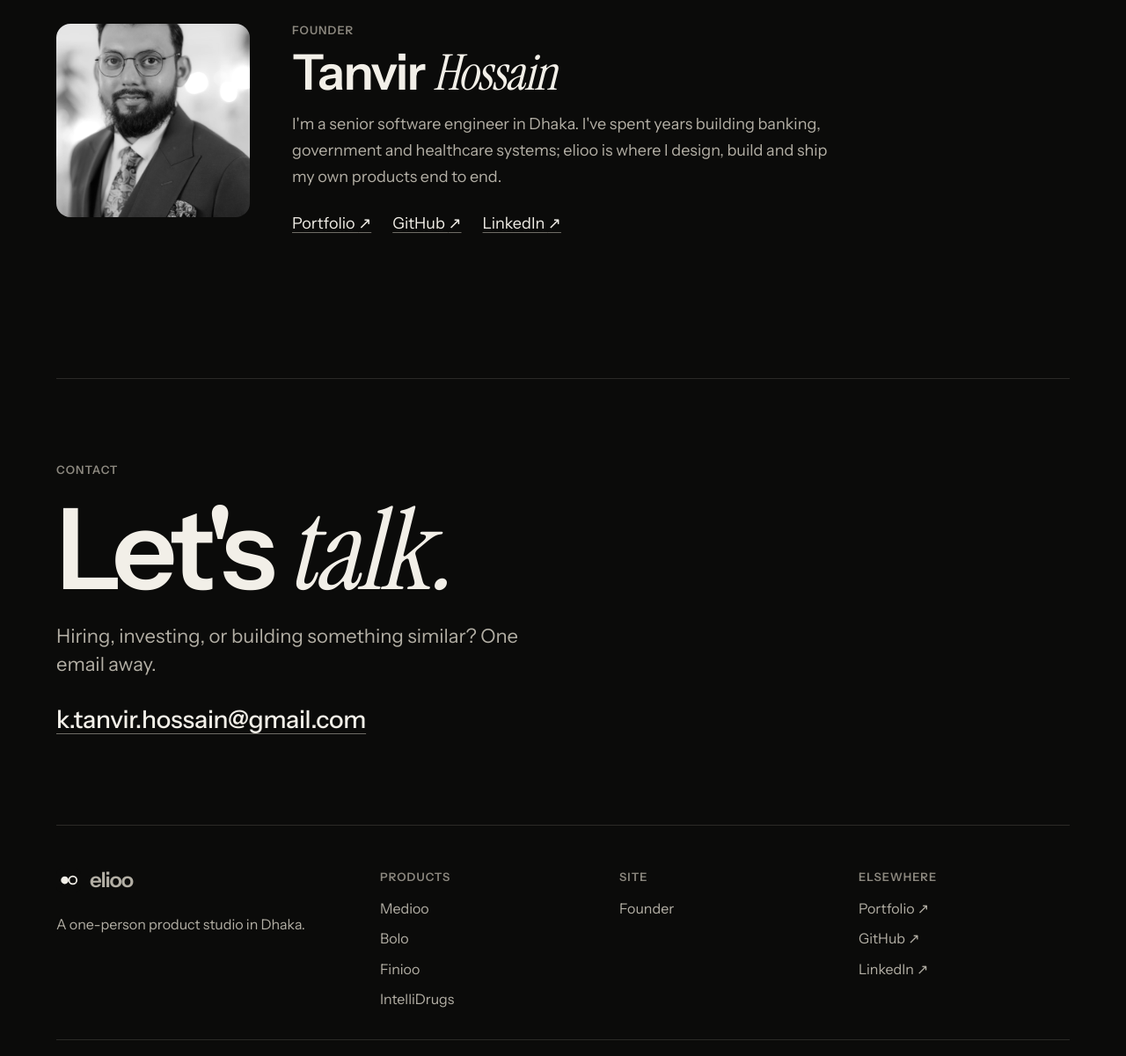
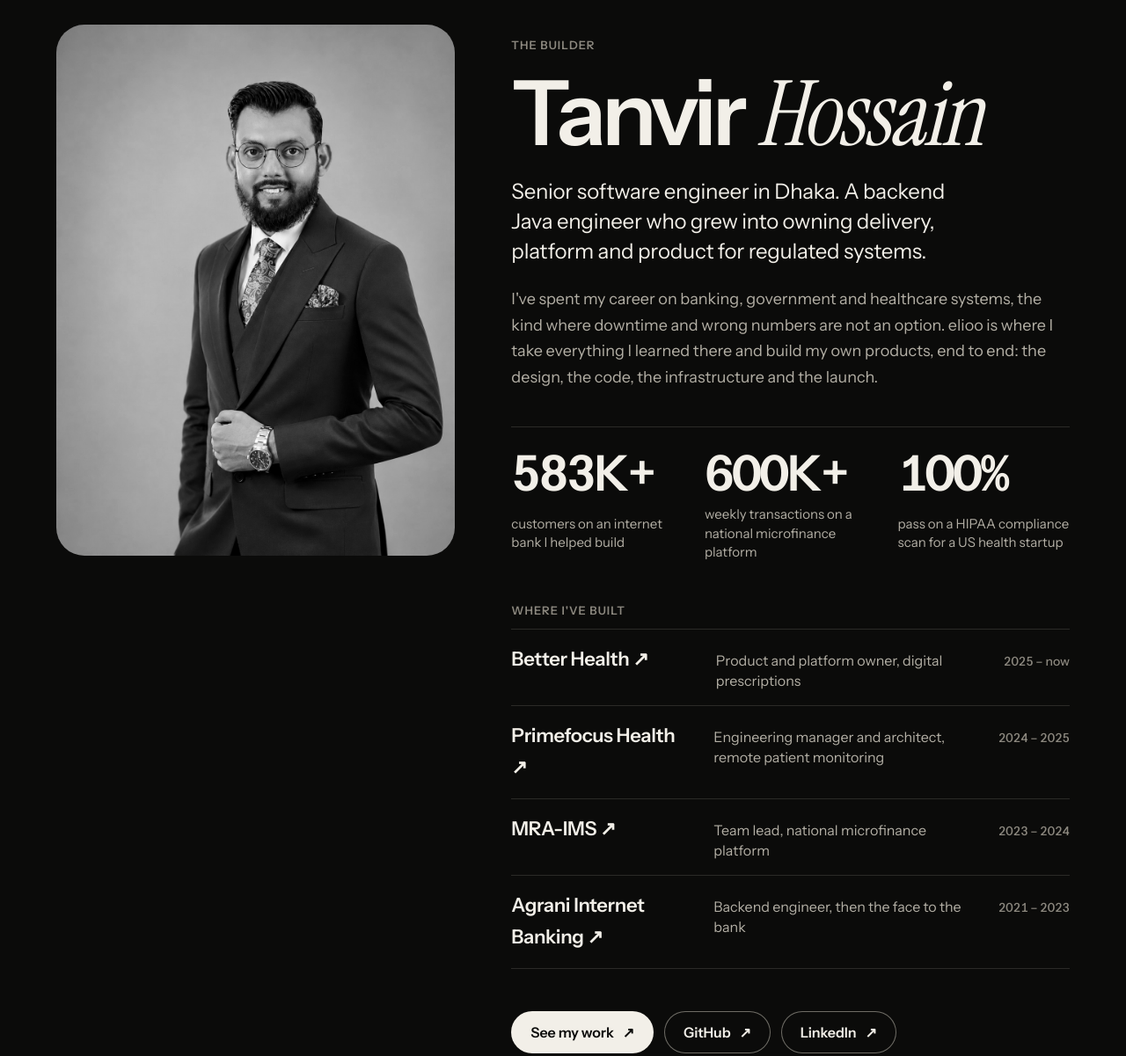
Before and after one commit to KhondokerTanvirHossain/elioo-web, an Astro site: page / in a window 1280 px wide. Shown: the part 4960-6161 px from the top of the page at 88% size. Built offline with nearby package versions, Linux system fonts and the light colour scheme; Astro itself is replaced by a stand-in of ours.

Commit message:
feat: larger founder section with studio portrait, proof points and work history
Co-Authored-By: Claude Opus 5.5 <noreply@anthropic.com>

```diff
--- a/src/components/Founder.astro
+++ b/src/components/Founder.astro
@@ -2,16 +2,69 @@
 import { site } from '../data/site';
 const f = site.founder;
 ---
-<section class="e-frame e-section" id="founder" aria-labelledby="founder-h">
-  <div class="e-founder">
-    <img class="e-founder__photo" src={f.photo} alt={`${f.first} ${f.last}`} width="220" height="220" loading="lazy" />
-    <div>
-      <p class="e-eyebrow">Founder</p>
-      <h2 id="founder-h" class="e-founder__name">{f.first} <span class="e-accent">{f.last}</span></h2>
-      <p class="e-founder__bio">{f.bio}</p>
-      <div class="e-founder__links">
-        {f.links.map((l) => <a class="e-link" href={l.href} target="_blank" rel="me noopener">{l.label} <span aria-hidden="true">↗</span></a>)}
-      </div>
+<section class="e-frame e-section e-founder2" id="founder" aria-labelledby="founder-h">
+  <div class="e-founder2__media">
+    <img class="e-founder__portrait" src={f.portrait.src} alt={`${f.first} ${f.last}`} width={f.portrait.width} height={f.portrait.height} loading="lazy" decoding="async" />
+  </div>
+  <div class="e-founder2__body">
+    <p class="e-eyebrow">The builder</p>
+    <h2 id="founder-h" class="e-founder2__name">{f.first} <span class="e-accent">{f.last}</span></h2>
+    <p class="e-founder__role">{f.role}</p>
+    <p class="e-founder2__bio">{f.bio}</p>
+
+    <ul class="e-founder2__facts" aria-label="Proof points">
+      {f.facts.map((x) => <li class="e-founder__fact"><b>{x.n}</b><span>{x.label}</span></li>)}
+    </ul>
+
+    <div class="e-founder2__work">
+      <p class="e-eyebrow">Where I've built</p>
+      <ul class="e-founder__work">
+        {f.work.map((w) => (
+          <li>
+            <a href={w.href} target="_blank" rel="noopener">
+              <span class="e-founder__work-name">{w.name} <span aria-hidden="true">↗</span></span>
+              <span class="e-founder__work-what">{w.what}</span>
+              <span class="e-founder__work-years">{w.years}</span>
+            </a>
+          </li>
+        ))}
+      </ul>
+    </div>
+
+    <div class="e-founder2__actions">
+      <a class="e-btn e-btn--primary" href={f.portfolio} target="_blank" rel="me noopener">See my work <span class="e-arrow" aria-hidden="true">↗</span></a>
+      {f.links.filter((l) => l.label !== 'Portfolio').map((l) => <a class="e-btn e-btn--ghost" href={l.href} target="_blank" rel="me noopener">{l.label} <span class="e-arrow" aria-hidden="true">↗</span></a>)}
     </div>
   </div>
 </section>
+
+<style is:global>
+  .e-founder2 { display: grid; grid-template-columns: minmax(0, 5fr) minmax(0, 7fr); gap: var(--s-8); align-items: start; border-top: 1px solid var(--hairline); }
+  .e-founder2__media { position: sticky; top: calc(var(--s-6) + 72px); }
+  .e-founder__portrait { display: block; width: 100%; height: auto; aspect-ratio: 1086 / 1448; object-fit: cover; border-radius: var(--r-lg); filter: grayscale(1) contrast(1.04); background: var(--raised); }
+  .e-founder2__body { display: grid; gap: var(--s-5); min-width: 0; padding-top: var(--s-4); }
+  .e-founder2__name { margin: 0; font-size: clamp(56px, 8vw, 112px); line-height: 0.9; font-weight: 600; letter-spacing: -0.05em; font-stretch: 88%; }
+  .e-founder__role { margin: 0; font-size: 24px; line-height: 1.4; letter-spacing: -0.01em; color: var(--ink); max-width: 34ch; text-wrap: pretty; }
+  .e-founder2__bio { margin: 0; color: var(--ink-2); max-width: 56ch; }
+  .e-founder2__facts { list-style: none; margin: var(--s-4) 0 0; padding: var(--s-5) 0 0; border-top: 1px solid var(--hairline); display: grid; grid-template-columns: repeat(3, minmax(0, 1fr)); gap: var(--s-5); }
+  .e-founder__fact { display: grid; gap: var(--s-2); }
+  .e-founder__fact b { font-size: clamp(40px, 4.5vw, 56px); line-height: 1; font-weight: 600; letter-spacing: -0.04em; font-variant-numeric: tabular-nums; }
+  .e-founder__fact span { font-size: 15px; line-height: 1.45; color: var(--ink-2); max-width: 22ch; }
+  .e-founder2__work { display: grid; gap: var(--s-3); margin-top: var(--s-5); }
+  .e-founder__work { list-style: none; margin: 0; padding: 0; border-top: 1px solid var(--hairline); }
+  .e-founder__work li { border-bottom: 1px solid var(--hairline); }
+  .e-founder__work a { display: grid; grid-template-columns: minmax(0, 1.1fr) minmax(0, 1.6fr) auto; gap: var(--s-2) var(--s-5); align-items: baseline; padding: var(--s-4) 0; color: var(--ink); text-decoration: none; transition: padding var(--d-base) var(--ease-out), color var(--d-fast) var(--ease-out); }
+  .e-founder__work a:hover { padding-left: var(--s-3); }
+  .e-founder__work-name { font-size: 22px; font-weight: 600; letter-spacing: -0.015em; }
+  .e-founder__work-what { color: var(--ink-2); font-size: 16px; line-height: 1.45; }
+  .e-founder__work-years { color: var(--ink-3); font-size: 14px; font-weight: 500; font-variant-numeric: tabular-nums; white-space: nowrap; }
+  .e-founder2__actions { display: flex; flex-wrap: wrap; gap: var(--s-3); margin-top: var(--s-5); }
+  @media (max-width: 960px) {
+    .e-founder2 { grid-template-columns: 1fr; gap: var(--s-6); }
+    .e-founder2__media { position: static; max-width: 520px; }
+    .e-founder__work a { grid-template-columns: 1fr auto; }
+    .e-founder__work-what { grid-column: 1 / -1; grid-row: 2; }
+  }
+  @media (max-width: 560px) { .e-founder2__facts { grid-template-columns: 1fr; } }
+  @media (prefers-reduced-motion: reduce) { .e-founder__work a:hover { padding-left: 0; } }
+</style>
--- a/src/data/site.ts
+++ b/src/data/site.ts
@@ -21,8 +21,21 @@ export const site = {
   founder: {
     first: 'Tanvir',
     last: 'Hossain',
-    photo: '/images/tanvir.jpg',
-    bio: "I'm a senior software engineer in Dhaka. I've spent years building banking, government and healthcare systems; elioo is where I design, build and ship my own products end to end.",
+    portrait: { src: '/images/tanvir-portrait.jpg', width: 1086, height: 1448 },
+    role: 'Senior software engineer in Dhaka. A backend Java engineer who grew into owning delivery, platform and product for regulated systems.',
+    bio: "I've spent my career on banking, government and healthcare systems, the kind where downtime and wrong numbers are not an option. elioo is where I take everything I learned there and build my own products, end to end: the design, the code, the infrastructure and the launch.",
+    facts: [
+      { n: '583K+', label: 'customers on an internet bank I helped build' },
+      { n: '600K+', label: 'weekly transactions on a national microfinance platform' },
+      { n: '100%', label: 'pass on a HIPAA compliance scan for a US health startup' },
+    ],
+    work: [
+      { name: 'Better Health', what: 'Product and platform owner, digital prescriptions', years: '2025 – now', href: 'https://tanvir.eliooo.org/work/better-health' },
+      { name: 'Primefocus Health', what: 'Engineering manager and architect, remote patient monitoring', years: '2024 – 2025', href: 'https://tanvir.eliooo.org/work/primefocus-rpm' },
+      { name: 'MRA-IMS', what: 'Team lead, national microfinance platform', years: '2023 – 2024', href: 'https://tanvir.eliooo.org/work/mra-ims' },
+      { name: 'Agrani Internet Banking', what: 'Backend engineer, then the face to the bank', years: '2021 – 2023', href: 'https://tanvir.eliooo.org/work/agrani-internet-banking' },
+    ],
+    portfolio: 'https://tanvir.eliooo.org',
     links: [
       { label: 'Portfolio', href: 'https://tanvir.eliooo.org' },
       { label: 'GitHub', href: 'https://github.com/KhondokerTanvirHossain' },
```
Also changed, not shown: public/images/tanvir-portrait.jpg (added), 1 other file.
